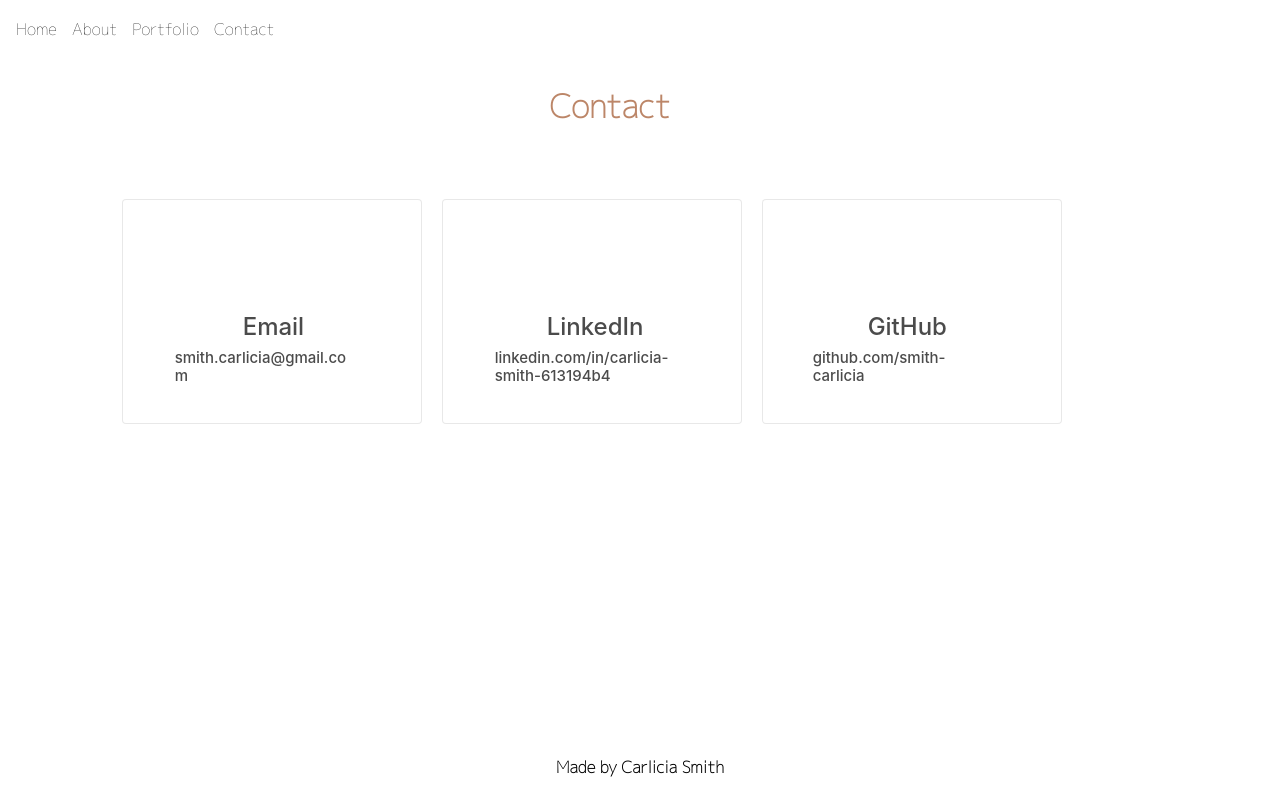
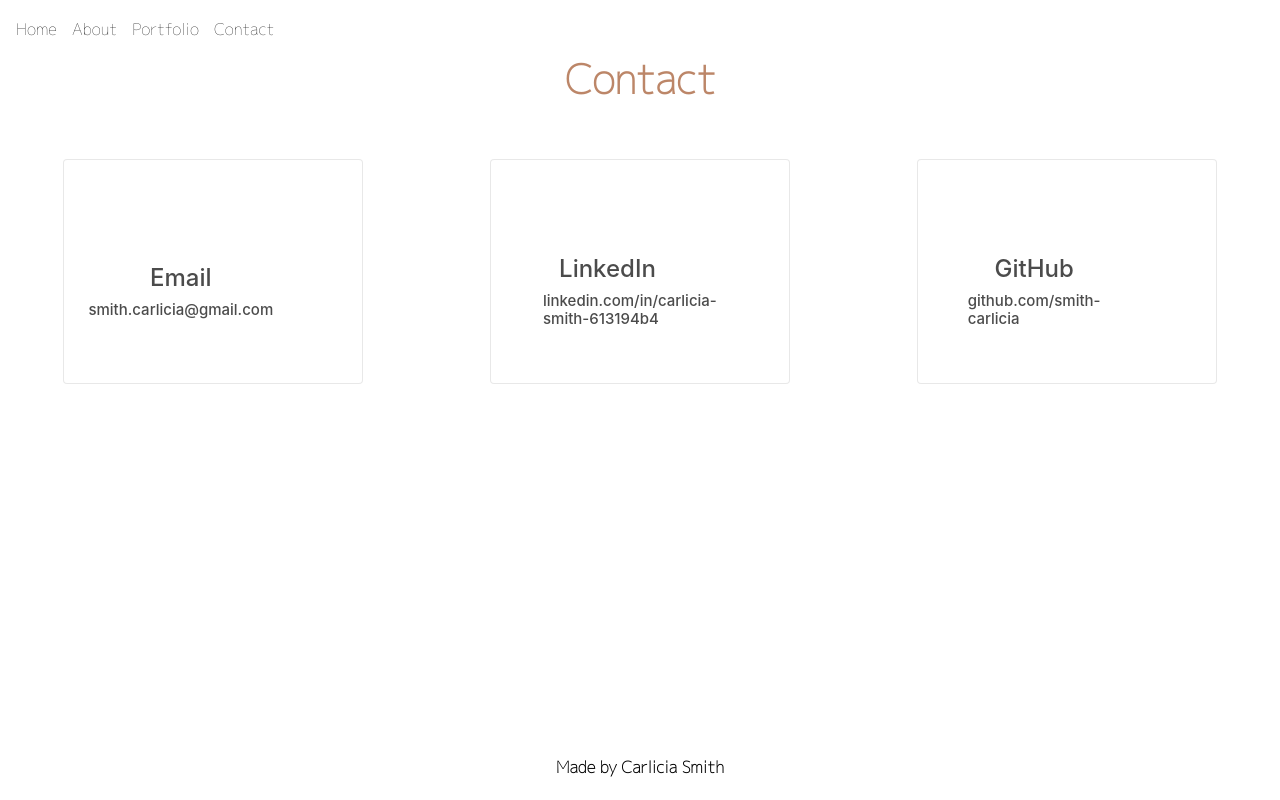
Before and after one commit to smith-carlicia/CarliciaSmith-Portfolio, a React (Create React App) app: page /#/contact in a window 1280 px wide. Built offline with nearby package versions, Linux system fonts and the light colour scheme.

Commit message:
updated contact info cards

```diff
--- a/src/pages/Contact/contact.css
+++ b/src/pages/Contact/contact.css
@@ -3,20 +3,24 @@
 } */
 
 .contactInfo {
-    justify-content: center;
+    text-align: center;
     font-family: 'M Plus 1p';
     margin-left: 1px;
-    padding-top: 2rem;
+    padding-bottom: 3rem;
     color:#BC8668;;
     font-weight: 800;
 }
 
 .fontIcon {
-    margin-top:45px;
-    padding-right: 5px;
-    margin-left: 130px;
+    /* margin-top:45px; */
+    /* padding-right: 5px; */
+    /* margin-left: 130px; */
+    padding-bottom: 10px;
+    /* display:grid; */
+    margin: 0 auto;
     color: white;
     font-size: 3rem;
+    align-items: center;
 }
 
 /* .contactcrd :hover{
@@ -24,39 +28,50 @@
     border-bottom-color: black;
 } */
 .contactcrd {
-    margin-top: 65px;
+    /* margin-top: 65px; */
     padding-right: 65px;
-    width: 300px;
+    max-width: 300px;
     height:200px;
     border-radius: 0;
     background-color: #BC8668;
     opacity: 0.7;
+    display: flex;
+    align-items: center;
+    justify-content: center;
+    flex-direction: row;
+    margin: 0 auto;
 }
 
 .emhead {
-    margin-top: 20px;
-    margin-left: 120px;
+    /* margin-top: 20px;
+    margin-left: 120px; */
+    /* margin: 0 auto; */
+    text-align: center;
     color: black;
 }
 
 .ctchead {
-    margin-top: 20px;
-    margin-left: 104px;
+    /* margin-top: 20px;
+    margin-left: 104px; */
+    /* margin: 0 auto; */
+    text-align: center;
     color: black;
-    text-decoration: none;
 }
 
 .gthead {
-    margin-top: 20px;
-    margin-left: 105px;
+    /* margin-top: 20px;
+    margin-left: 105px;    */
+    /* margin: 0 auto; */
+    text-align: center;
     color: black;
-    text-decoration: none;
 }
 
 .em {
-    padding-left: 52px;
+    /* padding-left: 52px; */
+    padding: 0;
     color: black;
     font-size: 15px;
+    justify-content: center;
 }
 
 .linked {
@@ -64,6 +79,7 @@
     text-decoration: none;
     color: black;
     font-size: 15px;
+    justify-content: center;
 }
 
 .gt {
@@ -71,4 +87,5 @@
     text-decoration: none;
     color: black;
     font-size: 15px;
+    justify-content: center;
 }
--- a/src/pages/Contact/contact.jsx
+++ b/src/pages/Contact/contact.jsx
@@ -21,19 +21,17 @@ class Contact extends Component {
                 id="Contact"
                 >
                     <Row>
-                        <Col md={5}></Col>
-                        <Col md={4}>
-                            <h2
+                        <Col md={12}>
+                            <h1
                                 className="contactInfo">
                                     Contact
-                            </h2>
+                            </h1>
                         </Col>
-                        <Col md={2}></Col>
                     </Row>
 
                     <Row>
-                        <Col md={1} />
-                        <Col md={1}>
+                        {/* <Col md={1} /> */}
+                        <Col md={4}>
                             <Card
                                 className="contactcrd">
                                 <a>
@@ -52,8 +50,8 @@ class Contact extends Component {
                             </Card>
                         </Col>
 
-                        <Col md={2} />
-                        <Col md={1}>
+                        {/* <Col md={1} /> */}
+                        <Col md={4}>
                             <Card
                                 className="contactcrd">
                                 <a
@@ -74,8 +72,8 @@ class Contact extends Component {
                             </Card>
                         </Col>
 
-                        <Col md={2} />
-                        <Col md={2}>
+                        {/* <Col md={1} /> */}
+                        <Col md={4}>
                             <Card
                                 className="contactcrd">
                                 <a
@@ -98,7 +96,7 @@ class Contact extends Component {
                                 </h6>
                             </Card>
                         </Col>
-                        <Col md={1} />
+                        {/* <Col md={1} /> */}
                     </Row>
 
             </Container>
```
